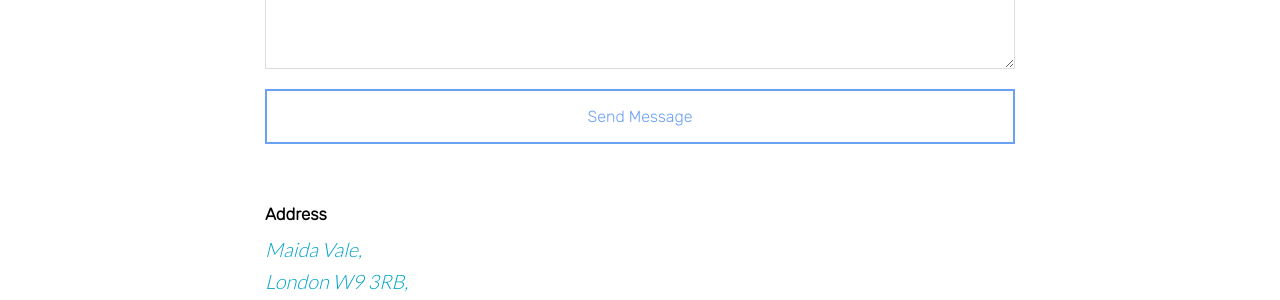
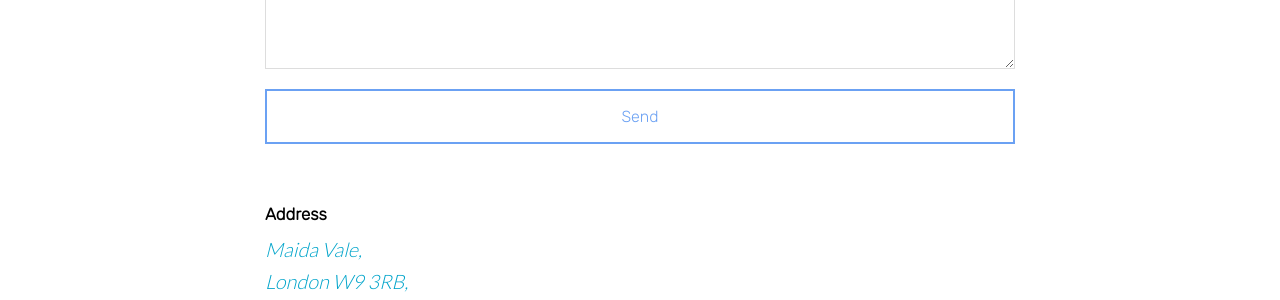
Before and after one commit to Zeg-AI/Zeg-AI.github.io, a Jekyll site: the page built from contact.html, in a window 1280 px wide and 900 px high, scrolled down 1105 px. Shown: the part 150-450 px from the top of the window. Built offline with Jekyll 4.4.1, drawn with Linux system fonts in a browser that asks for light colours; nearby versions of some CDN libraries.

Commit message:
formspree added to contact

```diff
--- a/contact.html
+++ b/contact.html
@@ -20,7 +20,7 @@
 
 <section class="pad">
 	<div class="text-container contact-box">
-		<form action="{{ site.baseurl }}/contact-success/" method="post" class="contact-form">
+		<form action="http://formspree.io/contact@zeg.ai" method="post" class="contact-form">
 			<input type="hidden" name="_to" value="contact@zeg.ai">
 			<input type="text" name="_gotcha" style="display: none;">
 
@@ -28,12 +28,12 @@
 			<input type="text" name="name" id="name" placeholder="Enter your name...">
 
 			<label for="email">Email Address</label>
-			<input type="email" name="email" id="email" placeholder="Enter your email..." required>
+			<input type="email" name="_replyto" id="email" placeholder="Enter your email..." required>
 
 			<label for="message">Message</label>
 			<textarea name="message" id="message" placeholder="Enter your message..."></textarea>
 
-			<input type="submit" value="Send Message">
+			<input type="submit" value="Send">
 		</form>
 
 		<div class="contact-details">
```
